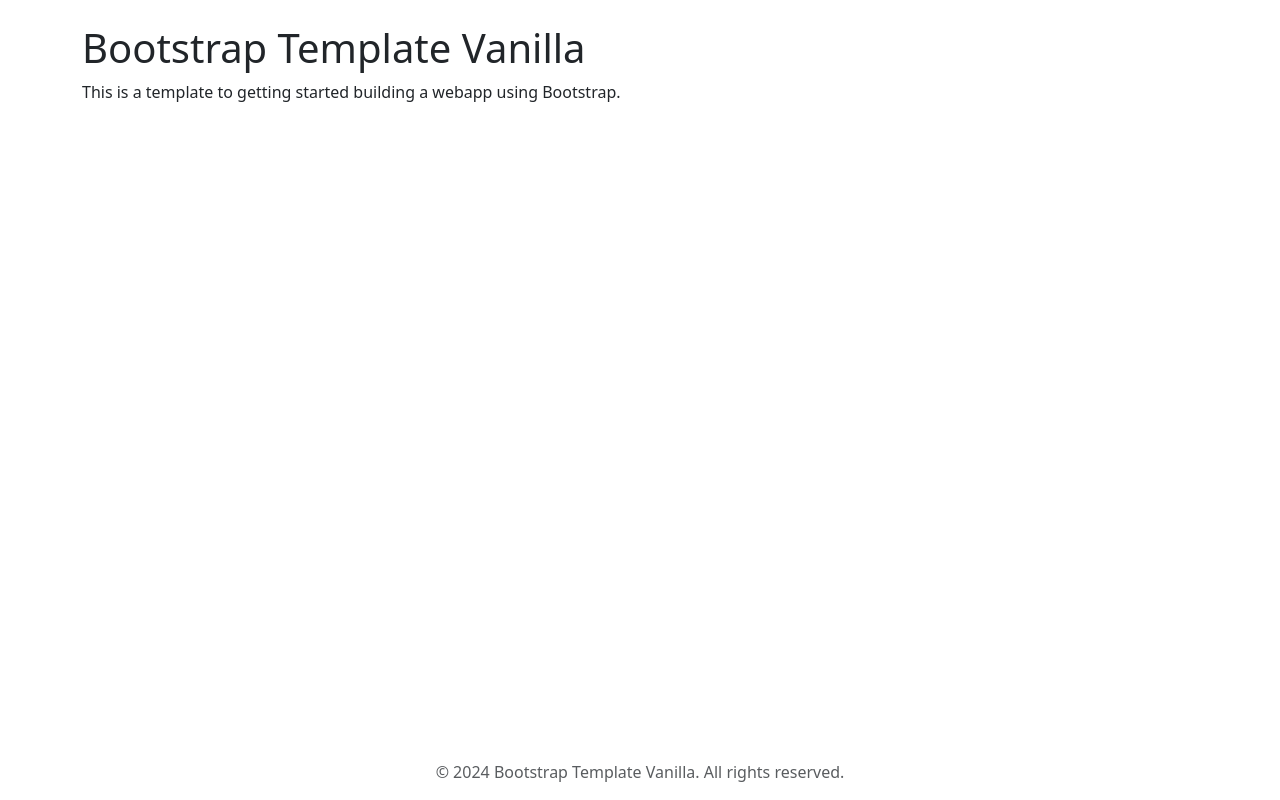
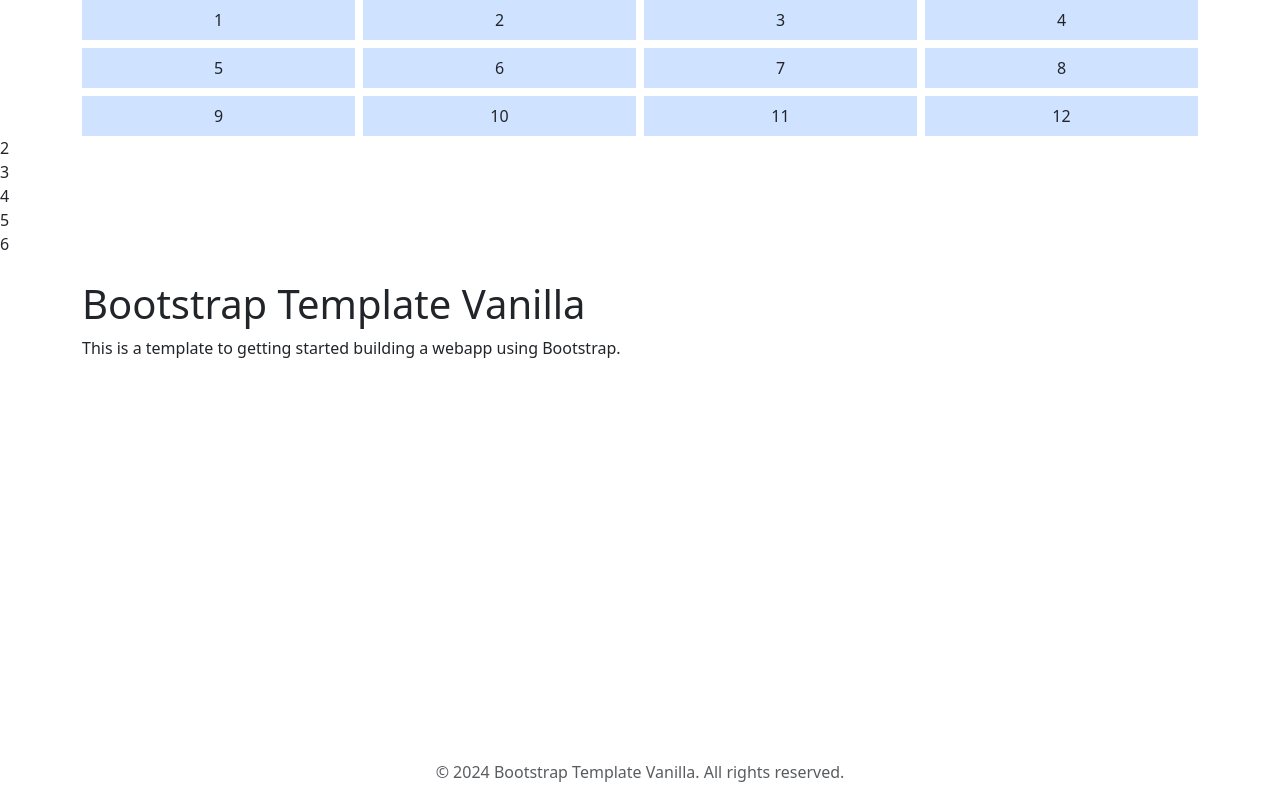
Before and after one commit to VolkanKizilkayaa/Bootstrap-1, a plain HTML site: page index.html in a window 1280 px wide. Drawn offline with Linux system fonts and the light colour scheme.

Commit message:
Første øvelse
Layout grids

```diff
--- a/index.html
+++ b/index.html
@@ -20,6 +20,65 @@
     </header>
 
     <main class="flex-grow-1">
+        <div class="container text-center">
+            <div class="row g-2">
+                <div class="col-12 col-sm-6 col-md-4 col-lg-3">
+                    <div class="p-2 bg-primary-subtle">1</div>
+                </div>
+                <div class="col-12 col-sm-6 col-md-4 col-lg-3">
+                    <div class="p-2 bg-primary-subtle">2</div>
+                </div>
+                <div class="col-12 col-sm-6 col-md-4 col-lg-3">
+                    <div class="p-2 bg-primary-subtle">3</div>
+                </div>
+                <div class="col-12 col-sm-6 col-md-4 col-lg-3">
+                    <div class="p-2 bg-primary-subtle">4</div>
+                </div>
+                <div class="col-12 col-sm-6 col-md-4 col-lg-3">
+                    <div class="p-2 bg-primary-subtle">5</div>
+                </div>
+                <div class="col-12 col-sm-6 col-md-4 col-lg-3">
+                    <div class="p-2 bg-primary-subtle">6</div>
+                </div>
+                <div class="col-12 col-sm-6 col-md-4 col-lg-3">
+                    <div class="p-2 bg-primary-subtle">7</div>
+                </div>
+                <div class="col-12 col-sm-6 col-md-4 col-lg-3">
+                    <div class="p-2 bg-primary-subtle">8</div>
+                </div>
+                <div class="col-12 col-sm-6 col-md-4 col-lg-3">
+                    <div class="p-2 bg-primary-subtle">9</div>
+                </div>
+                <div class="col-12 col-sm-6 col-md-4 col-lg-3">
+                    <div class="p-2 bg-primary-subtle">10</div>
+                </div>
+                <div class="col-12 col-sm-6 col-md-4 col-lg-3">
+                    <div class="p-2 bg-primary-subtle">11</div>
+                </div>
+                <div class="col-12 col-sm-6 col-md-4 col-lg-3">
+                    <div class="p-2 bg-primary-subtle">12</div>
+                </div>
+            </div>
+        </div>
+        <div class="row g-0">
+           <div class="col-1"
+            <div class="p-3 bg-black-subtle"></div>
+        </div>
+            <div class="col-1"
+            <div class="p-3 bg-light-subtle">2</div>
+        </div>
+        <div class="col-1"
+        <div class="p-3 bg-black-subtle">3</div>
+        </div>
+        <div class="col-1"
+        <div class="p-3 bg-light-subtle">4</div>
+        </div>
+        <div class="col-1"
+        <div class="p-3 bg-black-subtle">5</div>
+        </div>
+        <div class="col-1"
+        <div class="p-3 bg-light-subtle">6</div>
+
         <section class="container mt-4">
             <h1>Bootstrap Template Vanilla</h1>
             <p>
```
